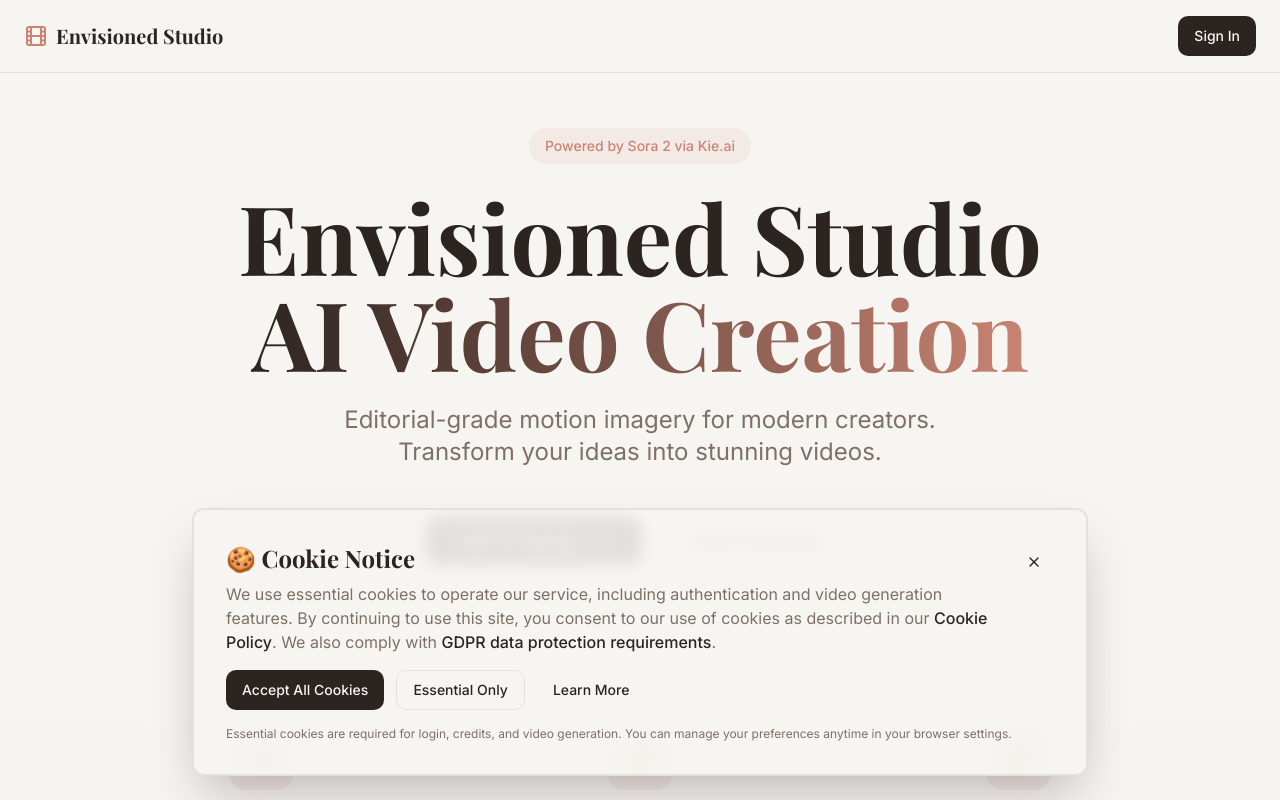
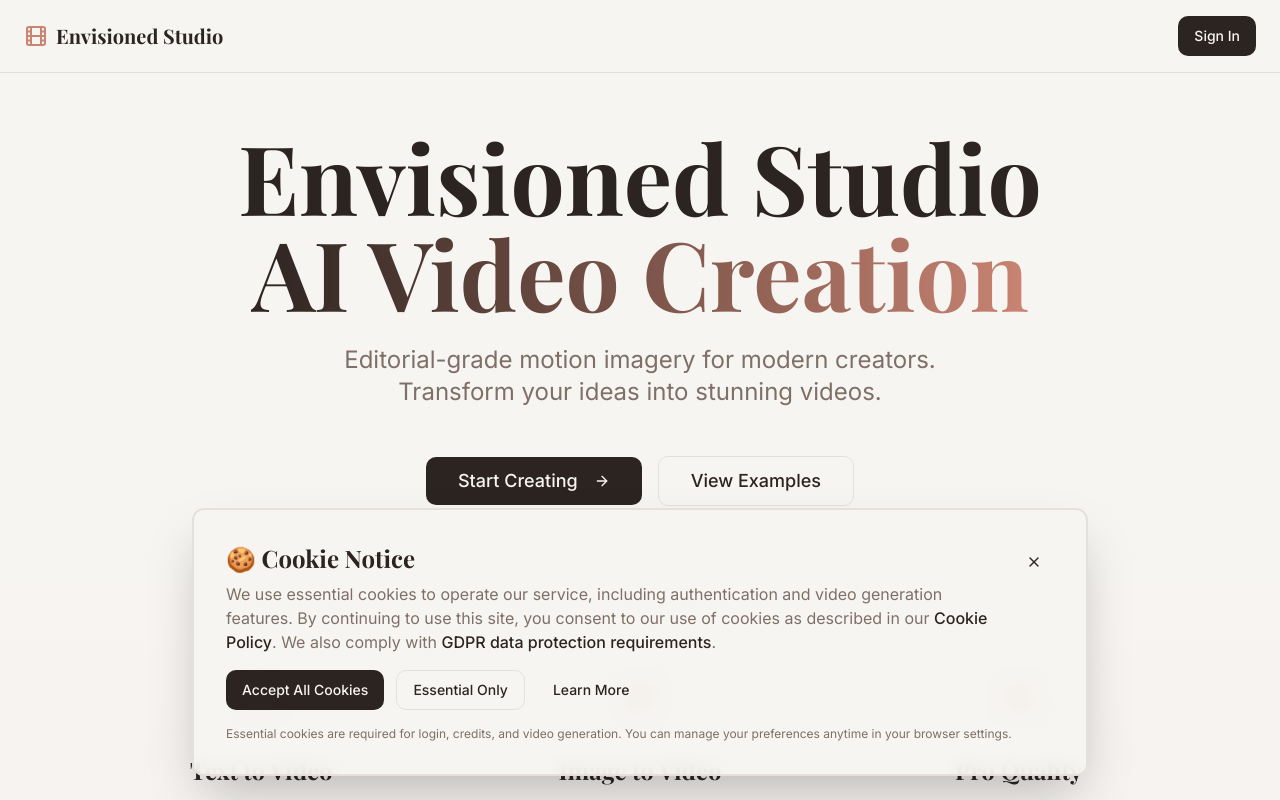
Before and after one commit to envisionedbrands/envisioned-studio-sora, a React (Vite) app: page / in a window 1280 px wide. Shown: the top 800 px of the page. Built offline with nearby package versions, Linux system fonts and the light colour scheme.

Commit message:
Remove Krei reference from home page

```diff
--- a/src/pages/Index.tsx
+++ b/src/pages/Index.tsx
@@ -40,10 +40,6 @@ const Index = () => {
       {/* Hero Section */}
       <section className="pt-32 pb-20 px-6">
         <div className="container mx-auto max-w-5xl text-center">
-          <div className="inline-block mb-6 px-4 py-2 bg-accent/10 rounded-full text-sm font-medium text-accent">
-            Powered by Sora 2 via Kie.ai
-          </div>
-
           <h1 className="font-serif text-6xl md:text-7xl lg:text-8xl font-bold mb-6 leading-tight">
             Envisioned Studio
             <br />
```
